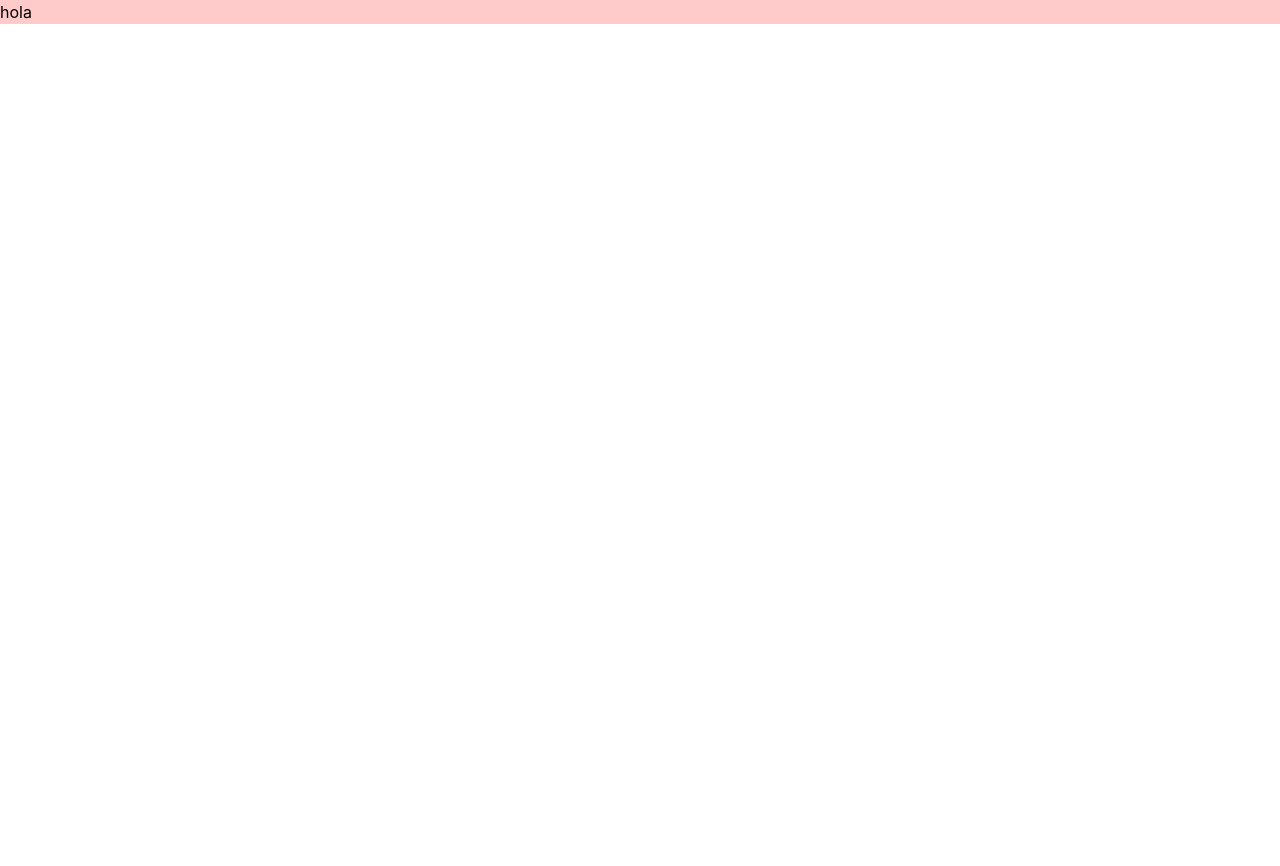
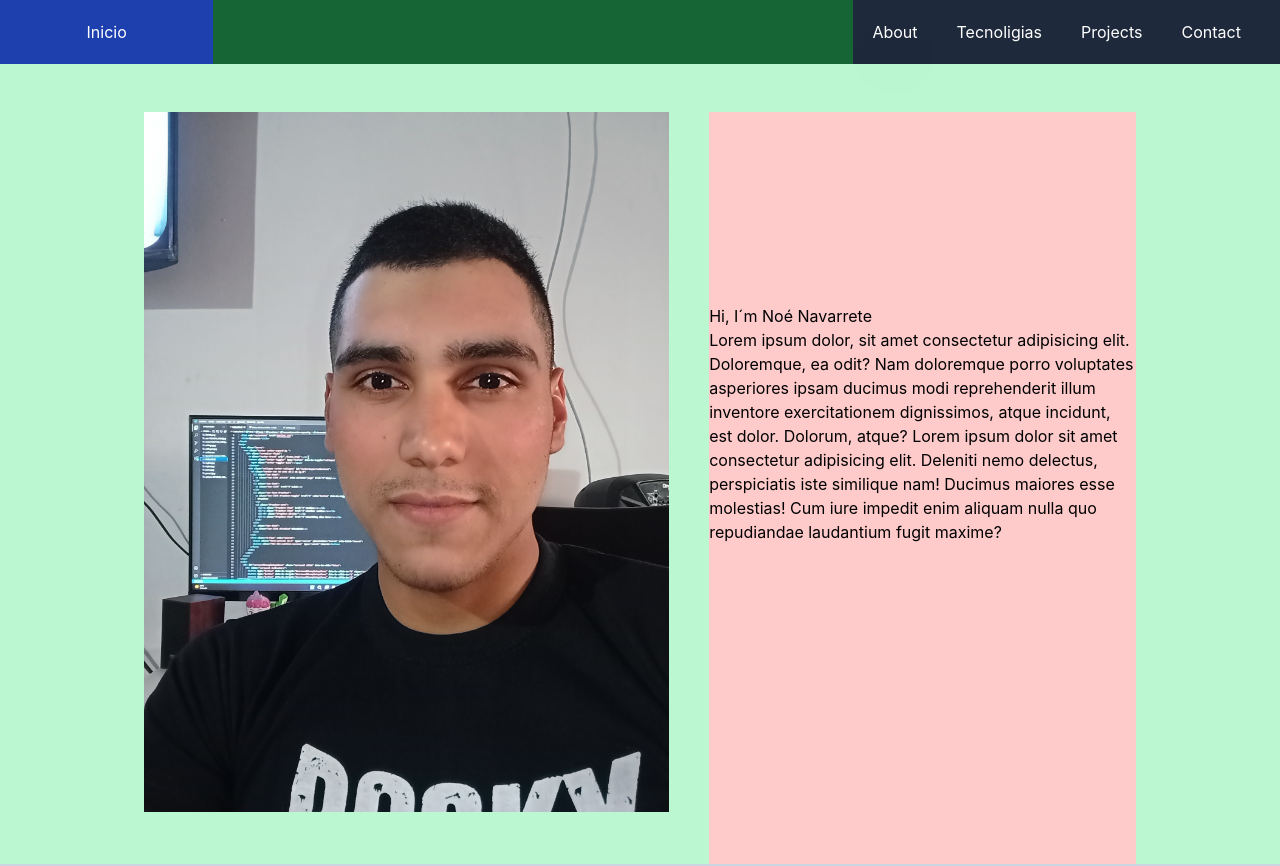
Before and after one commit to NoahNavarrete/Porfolio, a React (Create React App) app: page / in a window 1280 px wide. Shown: the top 866 px of the page. Before the commit the page ends 800 px from the top, so only its background shows below. Built offline with nearby package versions, Linux system fonts and the light colour scheme.

Commit message:
add etiqueta main y navbar

```diff
--- a/src/App.js
+++ b/src/App.js
@@ -1,9 +1,15 @@
-
+import NavBar from "./Components/Navbar/navbar";
+import Main from "./Components/Main/Main";
 function App() {
   return (
-    <div className="bg-red-200">
-   <p>hola</p>
-    </div>
+    <body>
+      <header>
+        <NavBar/>
+      </header>
+      <Main/>
+    </body>
+
+
   );
 }
 
```
